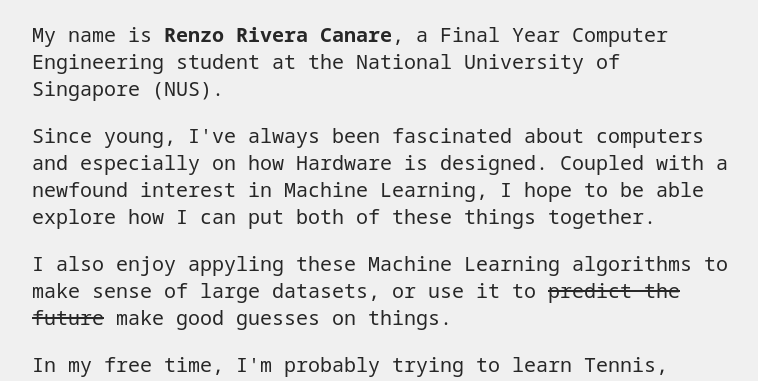
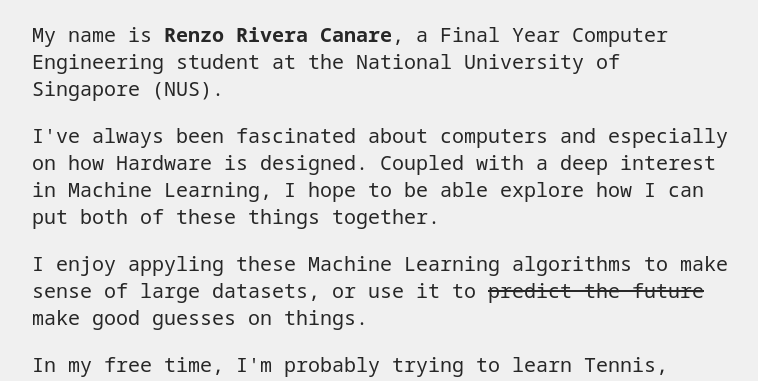
Before and after one commit to renzocanare/portfolio-website, a React (Create React App) app: page / in a window 1280 px wide. Shown: the part 920-1301 px from the top of the page, without its empty margins (258-1016 px from the left). Built offline with nearby package versions, Linux system fonts and the light colour scheme.

Commit message:
Update about me section

```diff
--- a/src/pages/Home.js
+++ b/src/pages/Home.js
@@ -55,12 +55,12 @@ function Home() {
               My name is <b>Renzo Rivera Canare</b>, a Final Year Computer Engineering student at the National University of Singapore (NUS).
             </p>
             <p>
-              Since young, I've always been fascinated about computers and especially on how Hardware is designed.
-              Coupled with a newfound interest in Machine Learning, I hope to be able explore how I can put
+              I've always been fascinated about computers and especially on how Hardware is designed.
+              Coupled with a deep interest in Machine Learning, I hope to be able explore how I can put
               both of these things together.
             </p>
             <p>
-              I also enjoy appyling these Machine Learning algorithms
+              I enjoy appyling these Machine Learning algorithms
               to make sense of large datasets, or use it to <s>predict the future</s> make good guesses on things.
             </p>
             <p>
```
